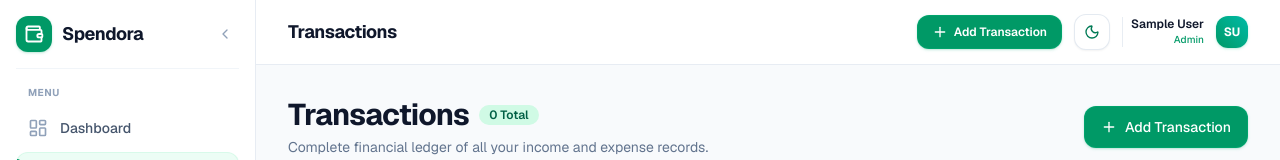
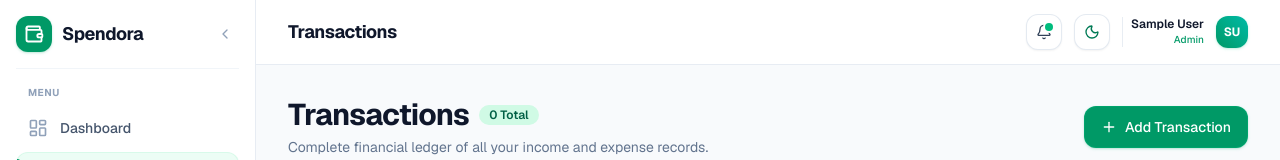
Before and after one commit to HarshRajSinghChauhan/spendora-fe, a Next.js app: page /transactions in a window 1280 px wide. Shown: the top 160 px of the page. Built offline with nearby package versions, Linux system fonts and the light colour scheme; no server answers; sample sign-in values are in the browser's storage.

Commit message:
feat(layout): replace navbar quick add button with notification icon

```diff
--- a/src/components/layout/AppLayout.jsx
+++ b/src/components/layout/AppLayout.jsx
@@ -5,7 +5,7 @@ import ProtectedRoute from "@/components/auth/ProtectedRoute";
 import Sidebar from "./Sidebar";
 import Header from "./Header";
 
-const AppLayout = ({ children, onQuickAddClick }) => {
+const AppLayout = ({ children, onQuickAddClick, onNotificationsClick }) => {
     const [isMobileOpen, setIsMobileOpen] = useState(false);
     const [isDesktopCollapsed, setIsDesktopCollapsed] = useState(() => {
         if (typeof window !== "undefined") {
@@ -70,6 +70,7 @@ const AppLayout = ({ children, onQuickAddClick }) => {
                     <Header
                         onOpenMobileSidebar={() => setIsMobileOpen(true)}
                         onQuickAddClick={onQuickAddClick}
+                        onNotificationsClick={onNotificationsClick}
                     />
 
                     {/* Page Content Slot */}
--- a/src/components/layout/Header.jsx
+++ b/src/components/layout/Header.jsx
@@ -6,14 +6,9 @@ import { usePathname } from "next/navigation";
 import {
     Menu,
     Wallet,
-    Plus,
     Bell,
-    User,
-    Sparkles,
-    Shield,
 } from "lucide-react";
 import { useAuth } from "@/context/AuthContext";
-import Button from "@/components/ui/Button";
 import ThemeToggle from "@/components/ui/ThemeToggle";
 
 const PAGE_TITLES = {
@@ -30,6 +25,7 @@ const PAGE_TITLES = {
 const Header = ({
     onOpenMobileSidebar = () => {},
     onQuickAddClick,
+    onNotificationsClick,
 }) => {
     const pathname = usePathname();
     const { user } = useAuth();
@@ -85,17 +81,18 @@ const Header = ({
 
                 {/* Right: Quick Action, Theme Toggle & User Profile Info */}
                 <div className="flex items-center gap-2 sm:gap-3">
-                    {/* Quick Add Button */}
-                    <Button
-                        variant="primary"
-                        size="sm"
-                        onClick={onQuickAddClick}
-                        icon={Plus}
-                        className="text-xs font-semibold py-2 px-3 shadow-emerald-500/20"
+                    {/* Notification Icon */}
+                    <button
+                        type="button"
+                        onClick={() => onNotificationsClick?.()}
+                        aria-label="Notifications"
+                        title="Notifications"
+                        className="relative w-9 h-9 rounded-xl flex items-center justify-center transition-all duration-200 select-none outline-none focus:ring-2 focus:ring-emerald-500/30 border border-slate-200/90 dark:border-slate-800 bg-white hover:bg-emerald-50/70 hover:border-emerald-300 text-slate-700 hover:text-emerald-700 shadow-xs dark:bg-slate-900 dark:hover:bg-slate-800 dark:text-slate-300 dark:hover:text-emerald-400 dark:hover:border-slate-700"
                     >
-                        <span className="hidden sm:inline">Add Transaction</span>
-                        <span className="sm:hidden">Add</span>
-                    </Button>
+                        <Bell className="w-4 h-4" />
+                        <span className="absolute top-2 right-2 w-2 h-2 rounded-full bg-emerald-500 ring-2 ring-white dark:ring-slate-900" />
+                        <span className="sr-only">Notifications</span>
+                    </button>
 
                     {/* Dark & Light Theme Toggle */}
                     <ThemeToggle />
```
